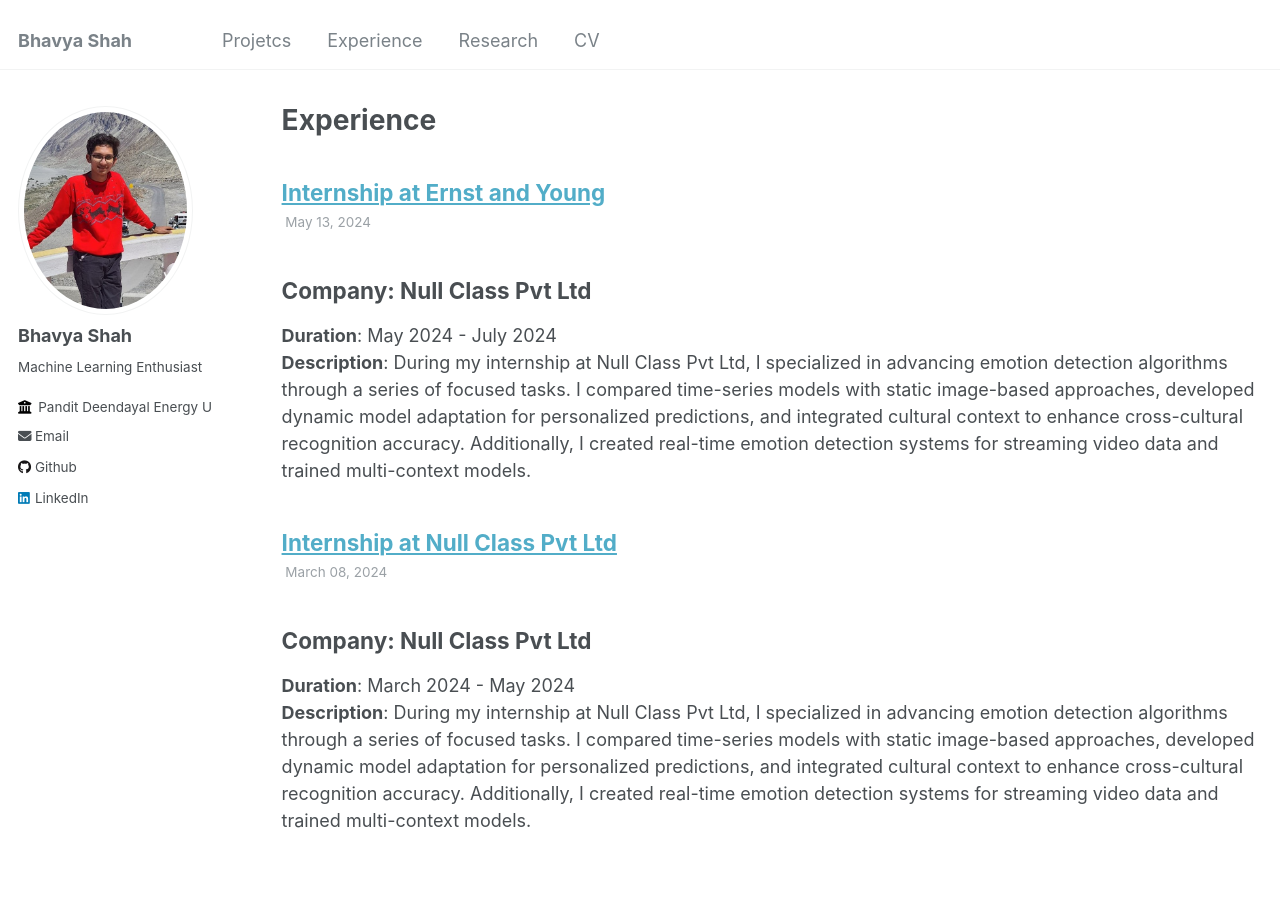
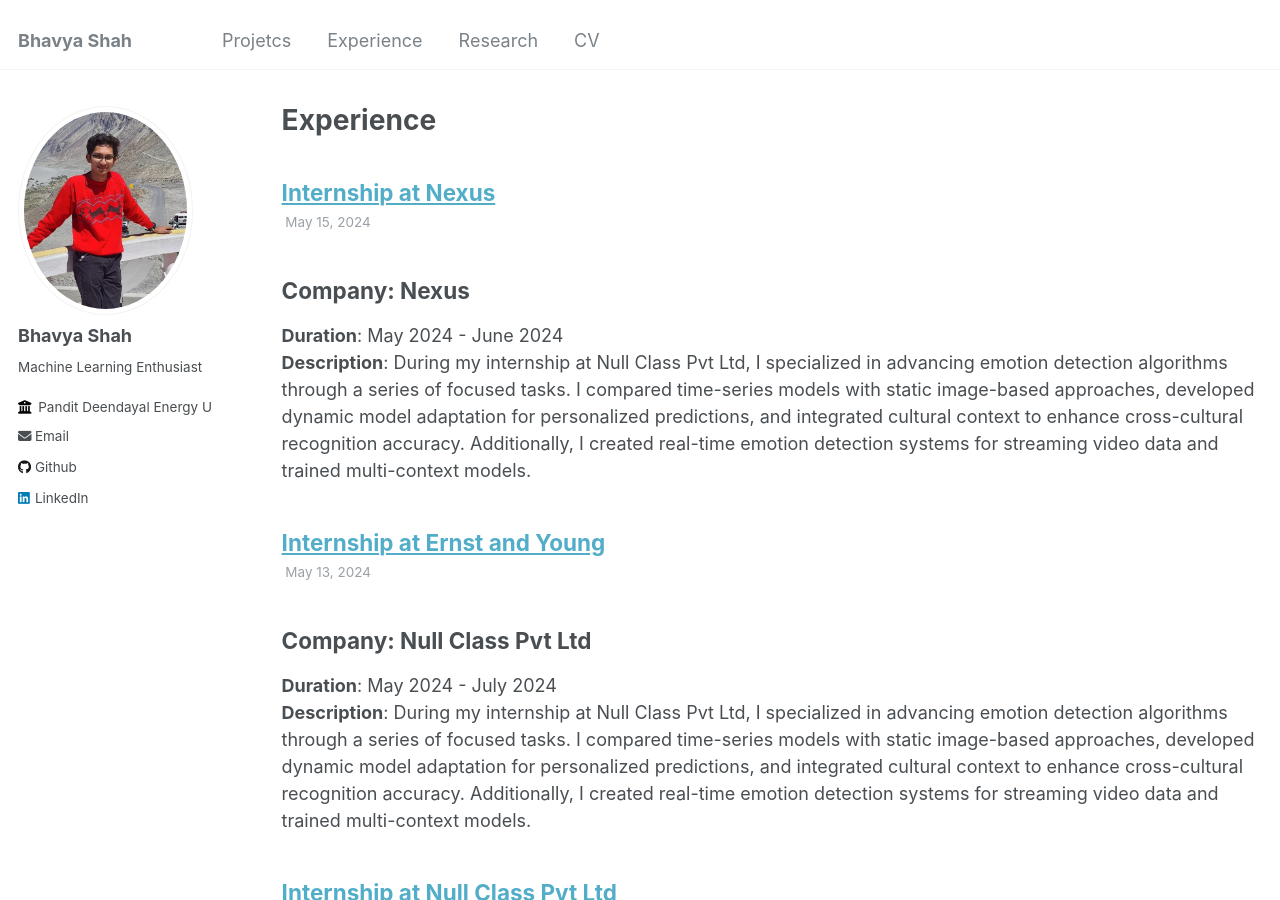
Before and after one commit to B3CODER/B3CODER.github.io, a Jekyll site: the page built from _pages/talks.html, in a window 1280 px wide and 900 px high. Built offline with Jekyll 4.4.1, drawn with Linux system fonts in a browser that asks for light colours; a file with an impossible date is left out.

Commit message:
Update Nexus.md

```diff
--- a/_talks/Nexus.md
+++ b/_talks/Nexus.md
@@ -1,10 +1,10 @@
 ---
 title: "Internship at Nexus"
-date: 2024-05-015
+date: 2024-05-15
 location: "Remote"
 ---
 
-## Company: Null Class Pvt Ltd
+## Company: Nexus
 **Duration**: May 2024 - June 2024
 **Description**: During my internship at Null Class Pvt Ltd, I specialized in advancing emotion detection algorithms through a series of focused tasks. I compared time-series models with static image-based approaches, developed dynamic model adaptation for personalized predictions, and integrated cultural context to enhance cross-cultural recognition accuracy. Additionally, I created real-time emotion detection systems for streaming video data and trained multi-context models.
 
```
